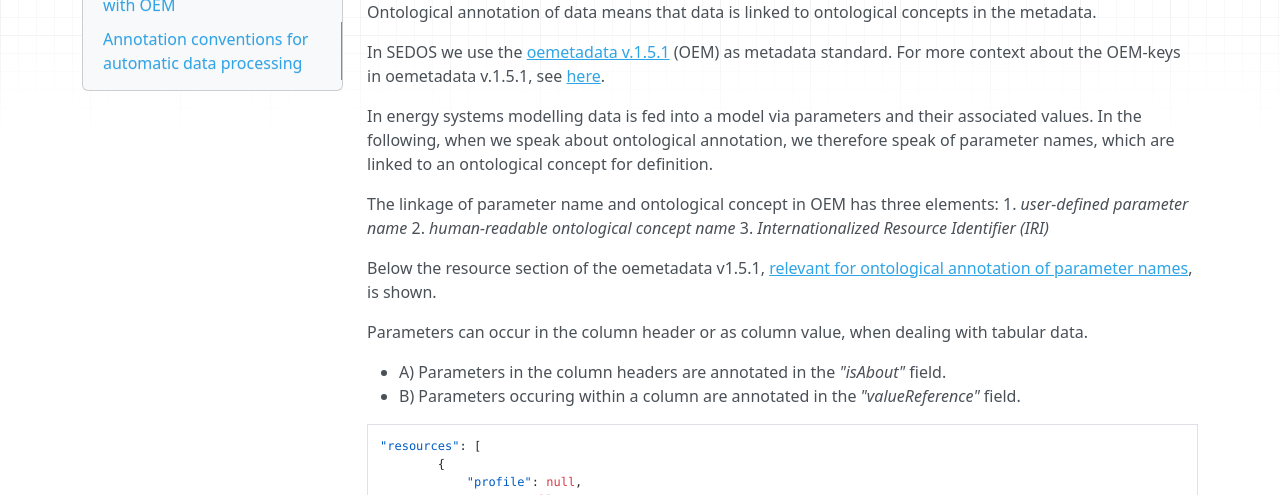
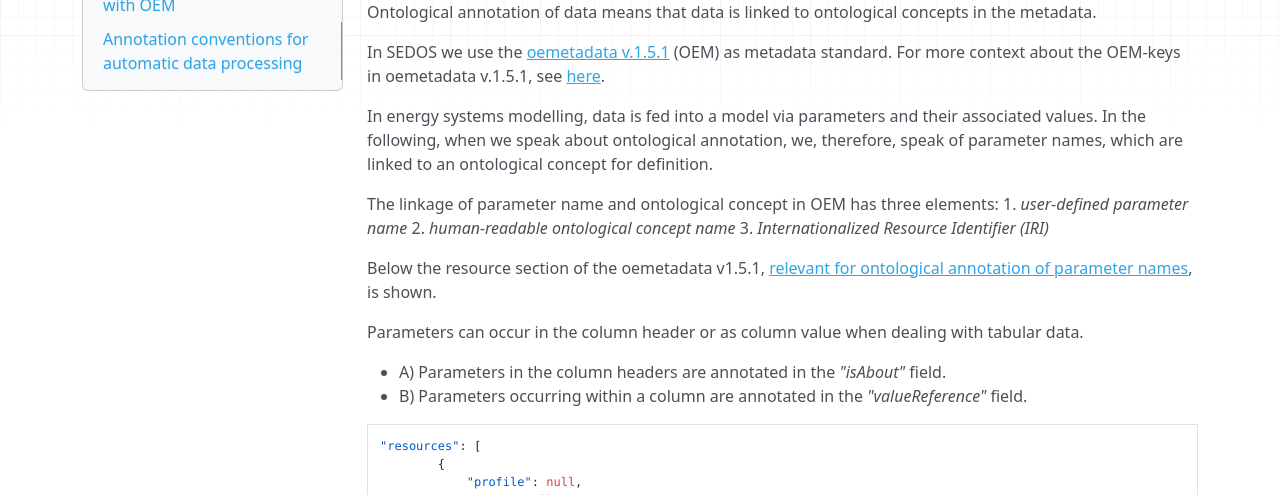
Before and after one commit to sedos-project/organization, an MkDocs documentation site: the page built from docs/data_requirements/data_annotation_ontology.md, in a window 1280 px wide and 900 px high. Shown: the part 181-676 px from the top of the window. Built offline with MkDocs 1.6.1, drawn with Linux system fonts in a browser that asks for light colours; nearby versions of some CDN libraries; some of the changed text lies outside the part shown.

Commit message:
Spellcheck current documentation

````diff
--- a/docs/data_requirements/data_annotation_ontology.md
+++ b/docs/data_requirements/data_annotation_ontology.md
@@ -6,7 +6,7 @@ Ontological annotation of data means that data is linked to ontological concepts
 
 In SEDOS we use the [oemetadata v.1.5.1](metadata.md) (OEM) as metadata standard. For more context about the OEM-keys in oemetadata v.1.5.1, see [here](https://github.com/OpenEnergyPlatform/oemetadata/blob/develop/metadata/latest/metadata_key_description.md#metadata-keys-with-a-description-and-example).
 
-In energy systems modelling data is fed into a model via parameters and their associated values.  In the following, when we speak about ontological annotation, we therefore speak of parameter names, which are linked to an ontological concept for definition.
+In energy systems modelling, data is fed into a model via parameters and their associated values. In the following, when we speak about ontological annotation, we, therefore, speak of parameter names, which are linked to an ontological concept for definition.
 
 
 The linkage of parameter name and ontological concept in OEM has three elements:
@@ -16,10 +16,10 @@ The linkage of parameter name and ontological concept in OEM has three elements:
 
 Below the resource section of the oemetadata v1.5.1, [relevant for ontological annotation of parameter names](https://github.com/OpenEnergyPlatform/oemetadata/blob/develop/metadata/latest/metadata_key_description.md#resource-keys---schema), is shown.
 
-Parameters can occur in the column header or as column value, when dealing with tabular data.
+Parameters can occur in the column header or as column value when dealing with tabular data.
 
 * A) Parameters in the column headers are annotated in the _"isAbout"_ field.
-* B) Parameters occuring within a column are annotated in the _"valueReference"_ field.
+* B) Parameters occurring within a column are annotated in the _"valueReference"_ field.
 
 ```
 "resources": [
````
Also changed, not shown: other parts of docs/data_requirements/data_annotation_ontology.md (+3 -3 lines), docs/data_requirements/input_data.md (+14 -13 lines), docs/data_requirements/metadata.md (+1 -0 lines), docs/data_requirements/overview.md (+5 -5 lines).
